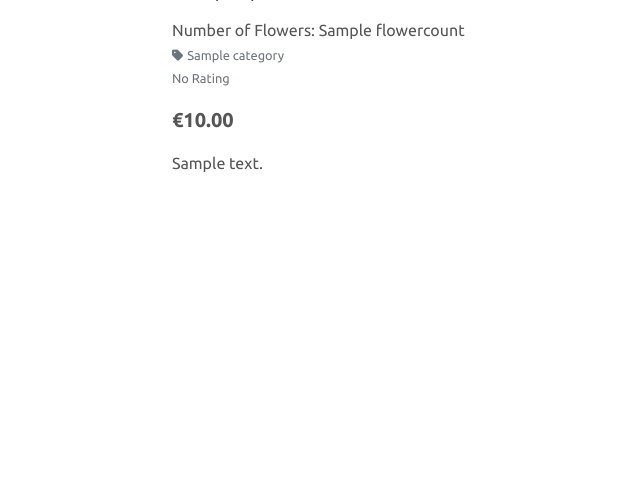
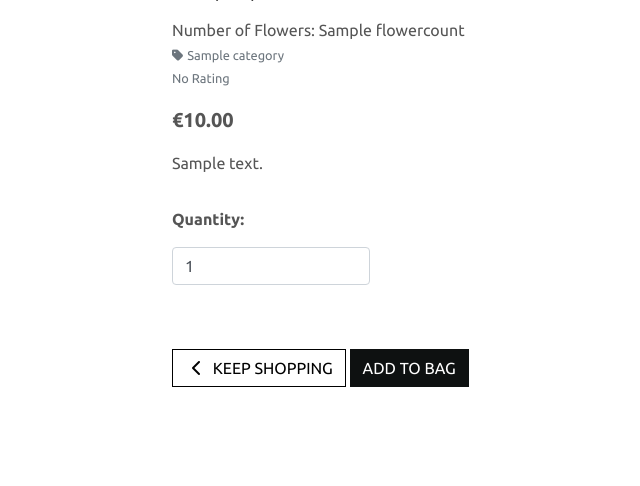
Before and after one commit to Sadaf-Tariq/TheBlossomPalace-pp5, a Django app: page /products/1 in a window 1280 px wide. Shown: the part 314-800 px from the top of the page, without its empty margins (483-1123 px from the left). Run offline with Django 3.2, Linux system fonts and the light colour scheme; tables that the repository leaves empty hold one stand-in row (values such as "Sample post"); some libraries are stand-ins or nearby versions.

Commit message:
Add add_To_bag functionality

```diff
--- /dev/null
+++ b/bag/templates/bag/quantity_form.html
@@ -0,0 +1 @@
+<!-- <div class="input-group input-group-{{ item.item_id }}">???</div> -->
--- a/bag/urls.py
+++ b/bag/urls.py
@@ -2,5 +2,6 @@
 from . import views
 
 urlpatterns = [
-    path('', views.view_bag, name='view_bag')
+    path('', views.view_bag, name='view_bag'),
+    path('add/<item_id>/', views.add_to_bag, name='add_to_bag'),
 ]
--- a/products/templates/products/product_detail.html
+++ b/products/templates/products/product_detail.html
@@ -50,6 +50,30 @@
                     {% endif %}
                     <p class="lead mb-0 text-left font-weight-bold mt-3">€{{ product.price }}</p>
                     <p class="mt-3">{{ product.description }}</p>
+                    <form class="form" action="{% url 'add_to_bag' product.id %}" method="POST">
+                        {% csrf_token %}
+                        <div class="form-row">
+                            <div class="col-12">
+                                <p class="mt-3"><strong>Quantity:</strong></p>
+                                <div class="form-group w-50">
+                                    <div class="input-group">
+                                        <input class="form-control qty_input" type="number" name="quantity" value="1" min="1" max="99" data-item_id="{{ product.id }}" id="id_qty_{{ product.id }}">
+                                    </div>
+                                </div>
+                            </div>
+
+                            <div class="col-12">
+                                <a href="{% url 'products' %}" class="btn btn-outline-black rounded-0 mt-5">
+                                    <span class="icon">
+                                        <i class="fas fa-chevron-left"></i>
+                                    </span>
+                                    <span class="text-uppercase">Keep Shopping</span>
+                                </a>
+                                <input type="submit" class="btn btn-black rounded-0 text-uppercase mt-5" value="Add to Bag">
+                            </div>
+                            <input type="hidden" name="redirect_url" value="{{ request.path }}">
+                        </div>
+                    </form>
                 </div>
             </div>
         </div>
--- a/static/css/base.css
+++ b/static/css/base.css
@@ -93,6 +93,20 @@
 .btn-black {
     background: #0e1111;
     color: white;
+}
+
+
+.btn-outline-black {
+    background: white;
+    color: black !important; /* use important to override link colors for <a> elements */
+    border: 1px solid black;
+}
+
+.btn-outline-black:hover,
+.btn-outline-black:active,
+.btn-outline-black:focus {
+    background: black;
+    color: white !important;
 }
 
 .shop-now-button:hover,
```
Also changed, not shown: bag/views.py (+17 -1 lines).
